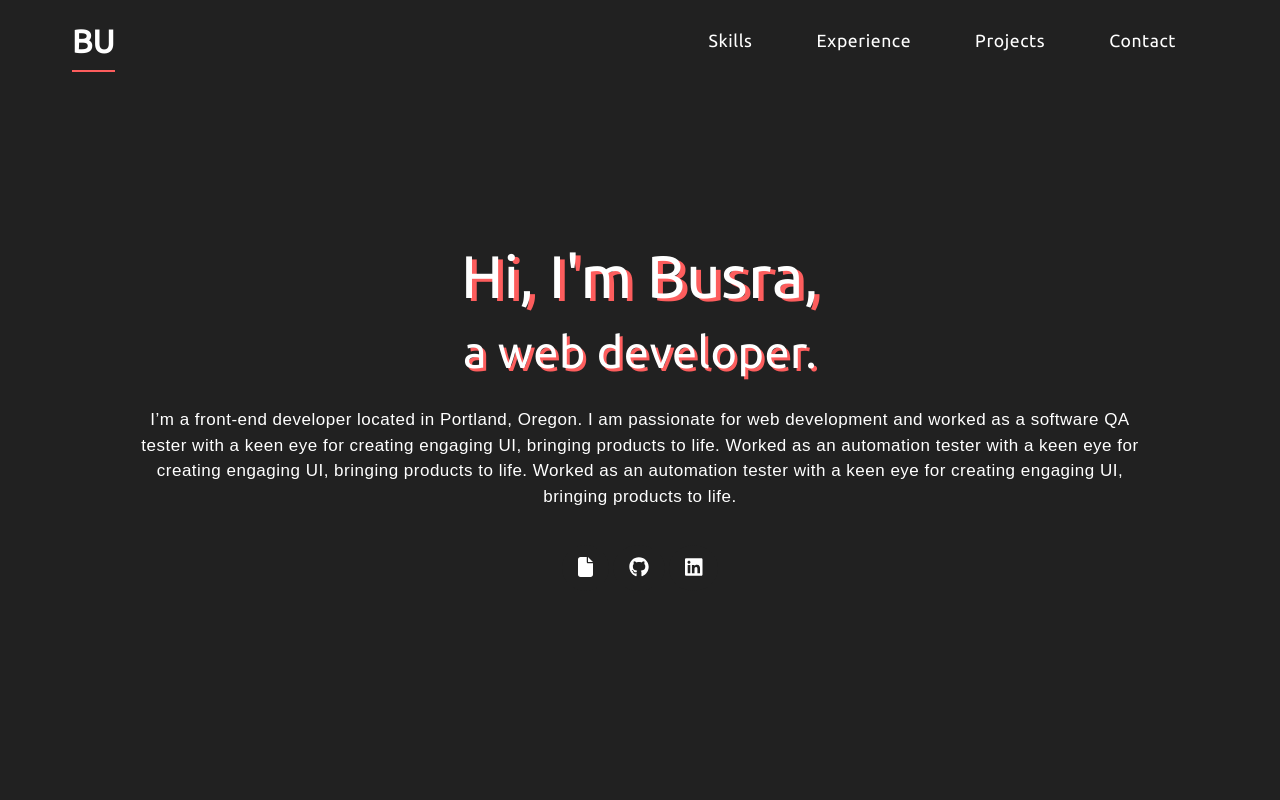
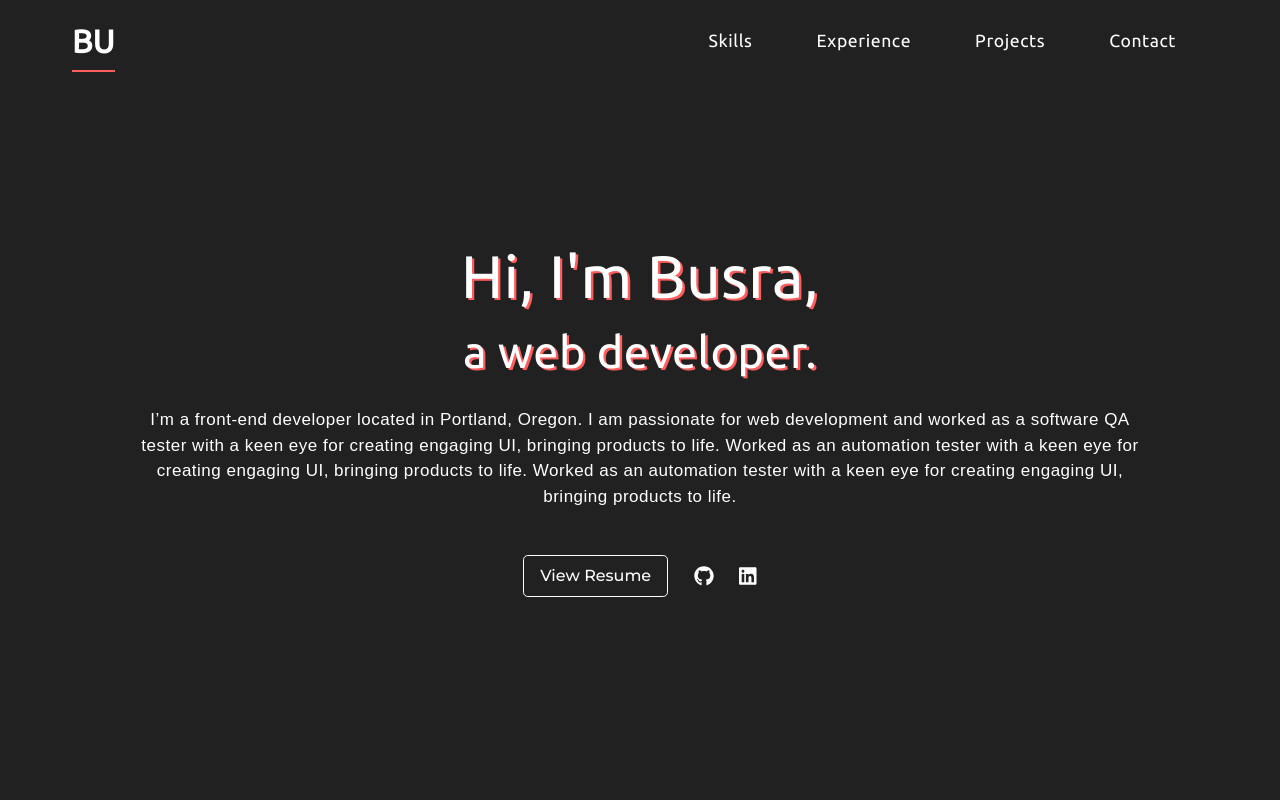
Before and after one commit to BusraUygur/portfolio-project, a React (Create React App) app: page / in a window 1280 px wide. Shown: the top 800 px of the page. Built offline with nearby package versions, Linux system fonts and the light colour scheme.

Commit message:
Update on Portfolio

```diff
--- a/public/index.html
+++ b/public/index.html
@@ -28,7 +28,6 @@
     <title>Portfolio</title>
   </head>
   <body>
-    <noscript>You need to enable JavaScript to run this app.</noscript>
     <div id="root"></div>
   </body>
 </html>
--- a/src/App.css
+++ b/src/App.css
@@ -81,7 +81,6 @@ body::-webkit-scrollbar {
 #header-section {
 	color: var(--primary-white);
 	background-color: var(--primary-dark);
-	height: 80vh;
 	padding-top: 30vh;
 }
 
@@ -94,13 +93,13 @@ body::-webkit-scrollbar {
 
 .big-heading {
 	font-size: 60px;
-	text-shadow: 0.3rem 0.185rem var(--primary-red);
+	text-shadow: 0.15rem 0.15rem var(--primary-red);
 }
 
 .small-heading {
 	font-size: 45px;
 	padding: 5px;
-	text-shadow: 0.185rem 0.185rem var(--primary-red);
+	text-shadow: 0.15rem 0.15rem var(--primary-red);
 }
 
 @media (max-width: 820px) {
@@ -129,32 +128,51 @@ body::-webkit-scrollbar {
 	padding-top: 1.1rem;
 }
 
-.header-links .btn {
+.btn-resume {
+	font-family: "Montserrat", sans-serif;
+	font-size: 1rem;
+	background-color: var(--primary-dark);
+	border: .01rem solid var(--primary-white);
+	outline: none;
+	margin: .8rem;
+}
+
+.btn-resume:hover {
+	background-color: var(--primary-green);
+	transition: all 0.3s ease;
+}
+
+.btn-resume:active,
+.btn-resume:focus {
+	background-color: var(--primary-dark);
+	border: none;
+	outline: none;
+	box-shadow: none;
+}
+
+.btn-links {
 	background-color: var(--primary-dark);
 	border-radius: 50%;
 	border: none;
-	margin: 2px;
+	padding: 0;
+	margin: .8rem;
 }
 
-.header-links .btn:hover,
-.header-links .btn:active,
-.header-links .btn:focus {
+.btn-links:hover {
+	background-color: var(--primary-dark);
 	border: none;
 	outline: none;
 	box-shadow: none;
 	transform: scale(1.3);
-	transition: all 0.2s ease;
+	transition: all 0.3s ease;
 }
 
-/* Header Images */
-
-.header-images {
-	filter: invert(90%);
-}
-
-.header-images img {
-	width: 250px;
-	border-radius: 50%;
+.btn-links:active,
+.btn-links:focus {
+	background-color: var(--primary-dark);
+	border: none;
+	outline: none;
+	box-shadow: none;
 }
 
 /* SKILLS */
@@ -348,7 +366,7 @@ body::-webkit-scrollbar {
 #contact-section {
 	text-align: left;
 	margin-top: 4rem;
-	margin-bottom: 8rem;
+	margin-bottom: 4rem;
 	padding-top: 3.2rem;
 }
 
--- a/src/components/Header.js
+++ b/src/components/Header.js
@@ -1,7 +1,7 @@
 import React from 'react';
 import { FontAwesomeIcon } from '@fortawesome/react-fontawesome';
 import { faGithub, faLinkedin } from '@fortawesome/free-brands-svg-icons';
-import { faFile } from '@fortawesome/free-solid-svg-icons';
+import { faFile, faArrowUpRightFromSquare } from '@fortawesome/free-solid-svg-icons';
 
 const Header = () => {
 	return (
@@ -22,16 +22,16 @@ const Header = () => {
 						</div>
 						<div className="header-links">
 							<a
-								className="btn btn-primary btn-lg btn-floating"
+								className="btn btn-primary btn-lg btn-floating btn-resume"
 								href="#!"
 								target="_blank"
 								rel="noreferrer"
 								role="button"
 							>
-								<FontAwesomeIcon icon={faFile} />
+								<span>View Resume</span>
 							</a>
 							<a
-								className="btn btn-primary btn-lg btn-floating"
+								className="btn btn-primary btn-lg btn-floating btn-links"
 								href="https://github.com/BusraUygur"
 								target="_blank"
 								rel="noreferrer"
@@ -40,7 +40,7 @@ const Header = () => {
 								<FontAwesomeIcon icon={faGithub} />
 							</a>
 							<a
-								className="btn btn-primary btn-lg btn-floating"
+								className="btn btn-primary btn-lg btn-floating btn-links"
 								href="https://www.linkedin.com/"
 								target="_blank"
 								rel="noreferrer"
@@ -50,9 +50,6 @@ const Header = () => {
 							</a>
 						</div>
 					</div>
-					{/* <div className="col-lg-6 col-sm-12 header-images">
-						<img className="sec-header-img" src="/img/me-ss.png" alt="coding-img" />
-					</div> */}
 				</div>
 			</div>
 		</section>
--- a/src/components/Navbar.js
+++ b/src/components/Navbar.js
@@ -31,22 +31,22 @@ const Navbar = () => {
 					<div className="collapse navbar-collapse" id="navbarTogglerDemo01">
 						<ul className="navbar-nav ms-auto">
 							<li className="nav-item active">
-								<a className="nav-link" href="#skills-section">
+								<a className="nav-link" href="#skills-section" role="button">
 									Skills
 								</a>
 							</li>
 							<li className="nav-item">
-								<a className="nav-link" href="#experience-section">
+								<a className="nav-link" href="#experience-section" role="button">
 									Experience
 								</a>
 							</li>
 							<li className="nav-item">
-								<a className="nav-link" href="#projects-section">
+								<a className="nav-link" href="#projects-section" role="button">
 									Projects
 								</a>
 							</li>
 							<li className="nav-item">
-								<a className="nav-link" href="#contact-section">
+								<a className="nav-link" href="#contact-section" role="button">
 									Contact
 								</a>
 							</li>
```
